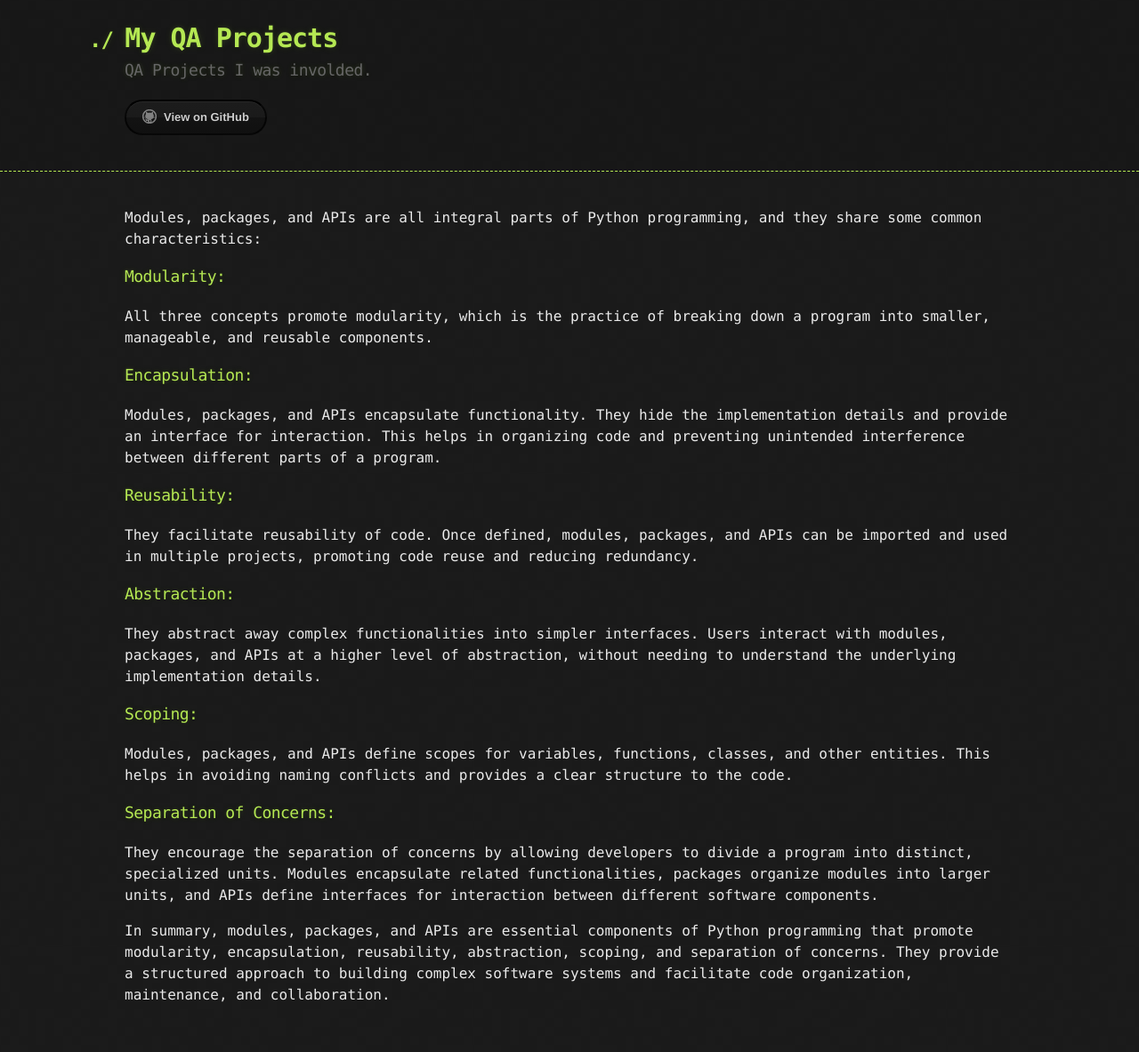
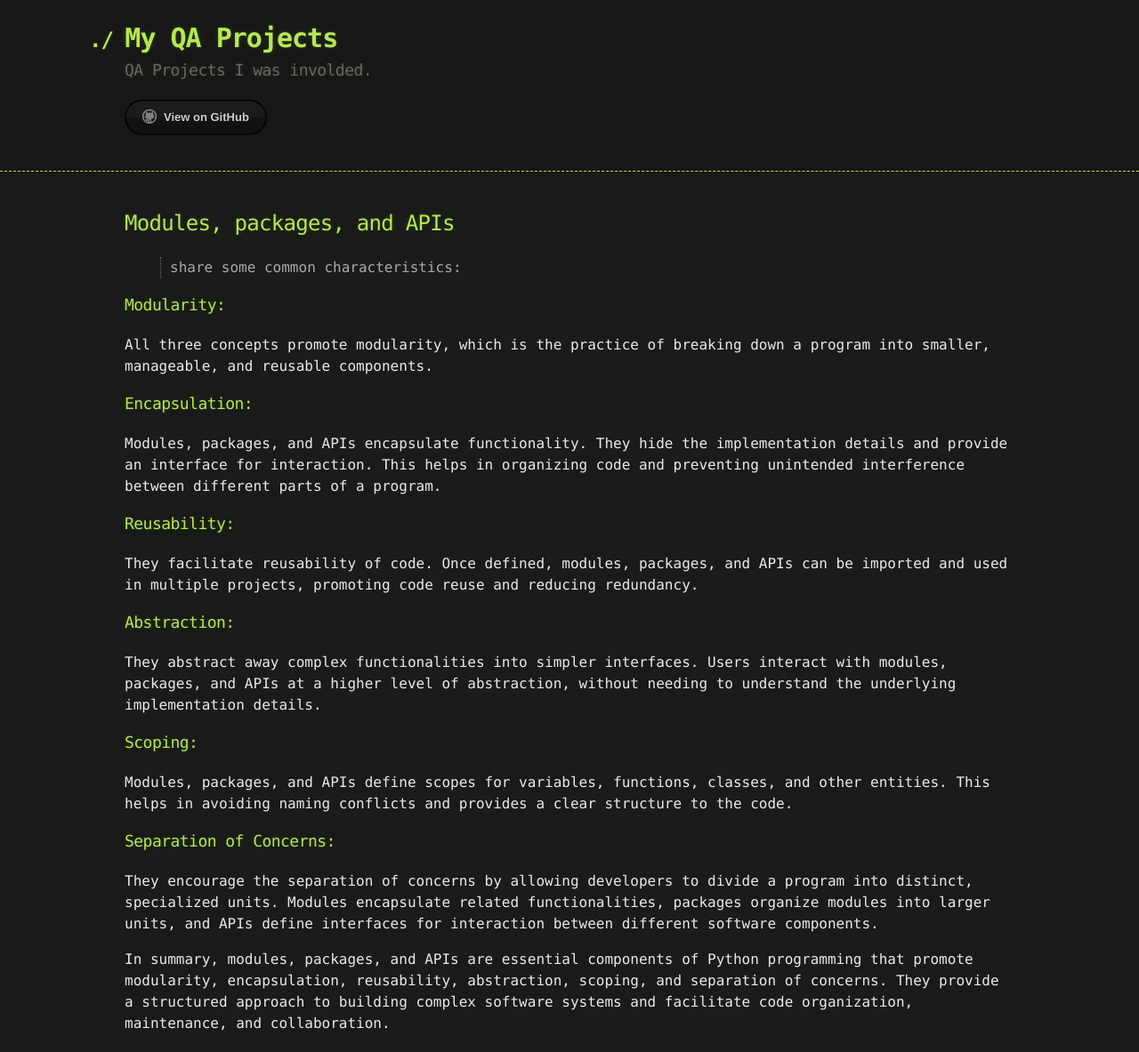
Before and after one commit to sciustechnologia/sciustechnologia.github.io, a Jekyll site: the page built from python/08_modulesPackageAPIs/08.md, in a window 1280 px wide. Shown: the whole page at 89% size. Built offline with Jekyll 4.4.1, drawn with Linux system fonts in a browser that asks for light colours; before the commit the page ends 1151 px from its top, so only the background shows below that.

Commit message:
Update 08.md

```diff
--- a/python/08_modulesPackageAPIs/08.md
+++ b/python/08_modulesPackageAPIs/08.md
@@ -2,7 +2,8 @@
 layout: default
 ---
 
-Modules, packages, and APIs are all integral parts of Python programming, and they share some common characteristics:
+## Modules, packages, and APIs
+> share some common characteristics:
 
 ### Modularity:
 All three concepts promote modularity, which is the practice of breaking down a program into smaller, manageable, and reusable components.
```
